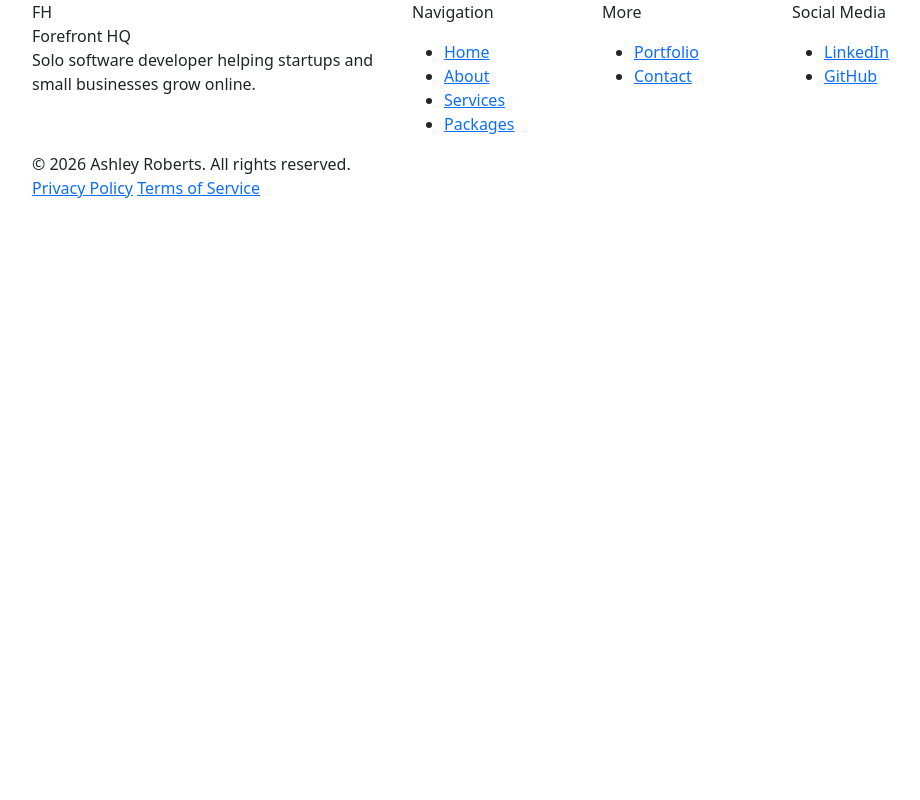
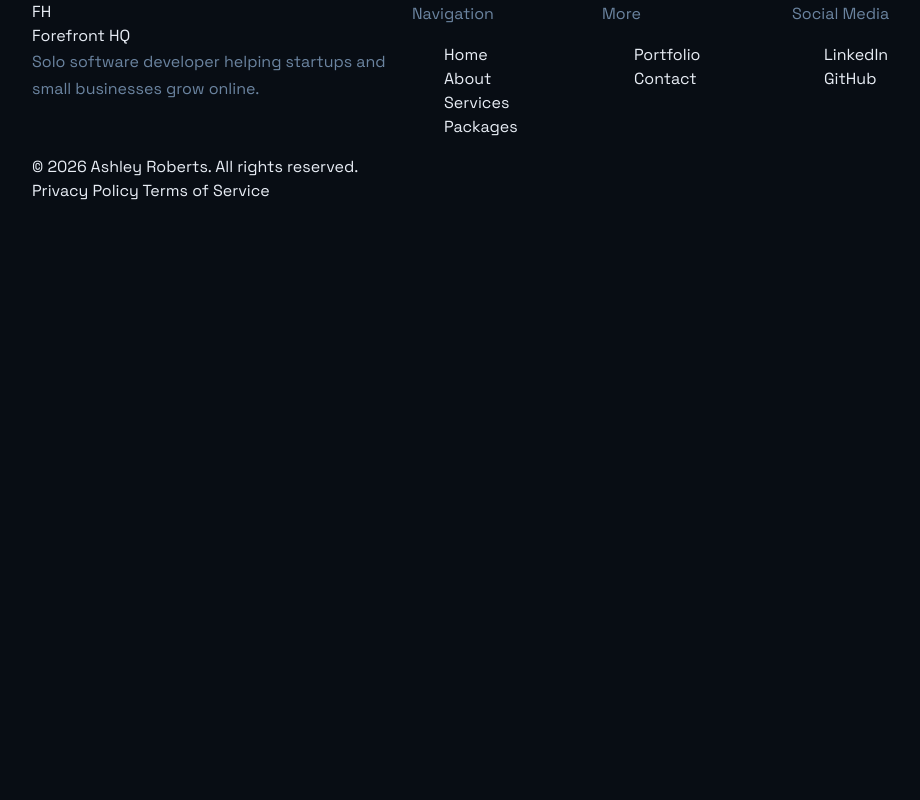
Before and after one commit to Ash-39284/WebHive, a Django app: page / in a window 1280 px wide. Shown: the whole page, without its empty margins (50-970 px from the left). Run offline with Django 4.2, Linux system fonts and the light colour scheme.

Commit message:
Add general styles to styles.css

```diff
--- a/static/css/style.css
+++ b/static/css/style.css
@@ -0,0 +1,46 @@
+/*
+General colour pallette
+
+#1A6CF6 — brand blue
+#080D14 — page background
+#0B1220 — cards/surface
+#162947 — elevated/inputs
+#E8EDF5 — white text
+#6B84A0 — muted/grey text
+*/
+
+/* General styles */
+
+* { margin: 0; padding: 0; }
+
+
+body {
+    background: #080D14;
+    color: #E8EDF5;
+    font-family: 'Space Grotesk', sans-serif;
+    min-height: 100vh;
+    display: flex;
+    flex-direction: column;
+}
+
+main { flex: 1; }
+
+a { color: inherit; text-decoration: none; }
+
+ul { list-style: none; }
+
+h1, h2, h3, h4, h5, h6 {
+    color: #E8EDF5;
+    line-height: 1.15;
+    letter-spacing: -0.02em;
+}
+
+p { color: #6B84A0; line-height: 1.7; }
+
+.label {
+    font-family: 'Space Mono', monospace;
+    font-size: 0.68rem;
+    letter-spacing: 0.13em;
+    text-transform: uppercase;
+    color: #1A6CF6;
+}
--- a/templates/base.html
+++ b/templates/base.html
@@ -15,12 +15,19 @@
      <!-- Bootstrap -->
     <link href="https://cdn.jsdelivr.net/npm/bootstrap@5.3.3/dist/css/bootstrap.min.css" rel="stylesheet">
 
+    <!-- Custom Stylesheet -->
+    <link rel="stylesheet" href="{% static 'css/style.css' %}">
 
+    {% block extra_head %}{% endblock %}
 </head>
 <body>
 
     <!-- Navbar -->
+<nav>
 
+
+
+</nav>
 
 
 
```
